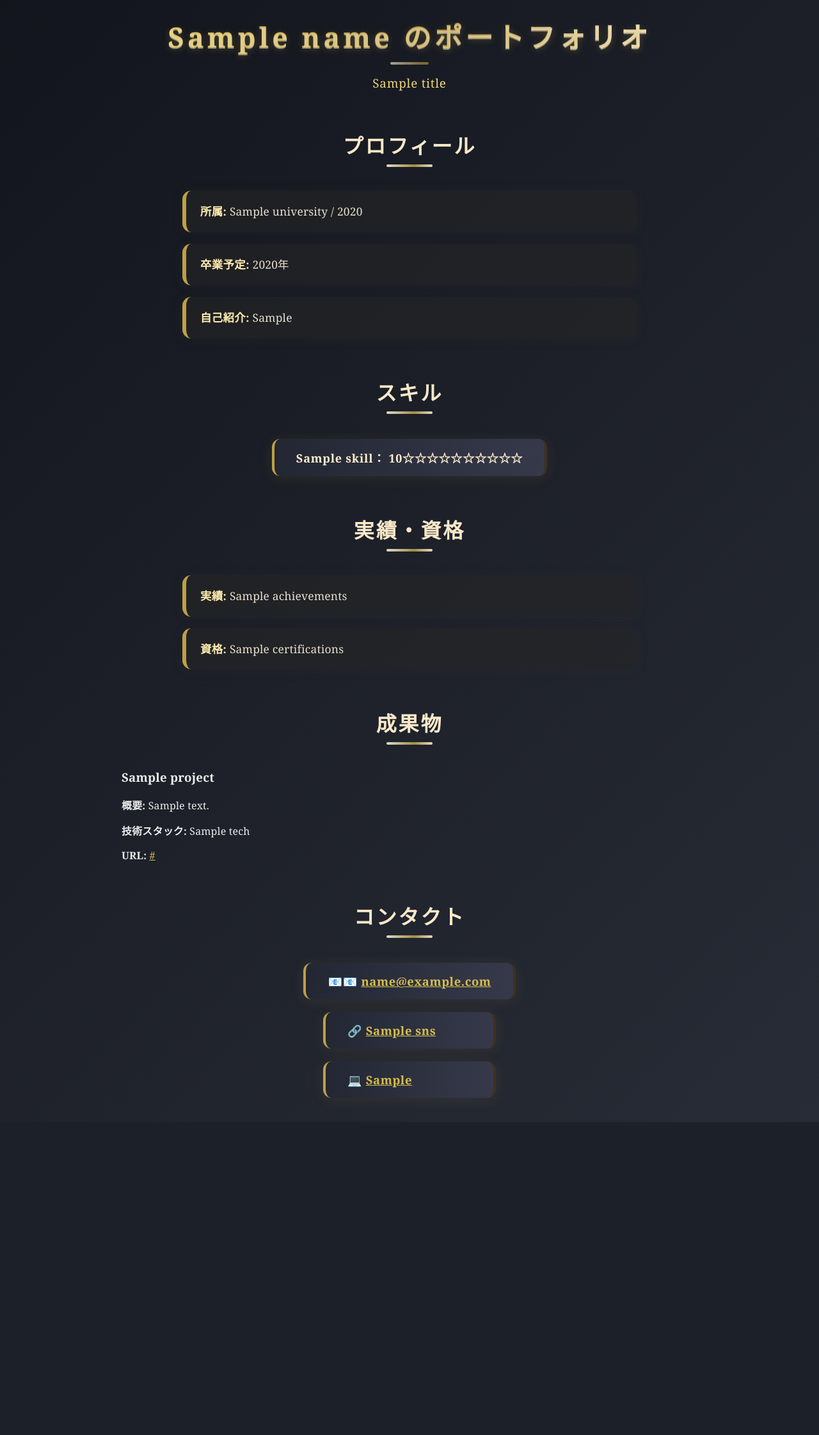
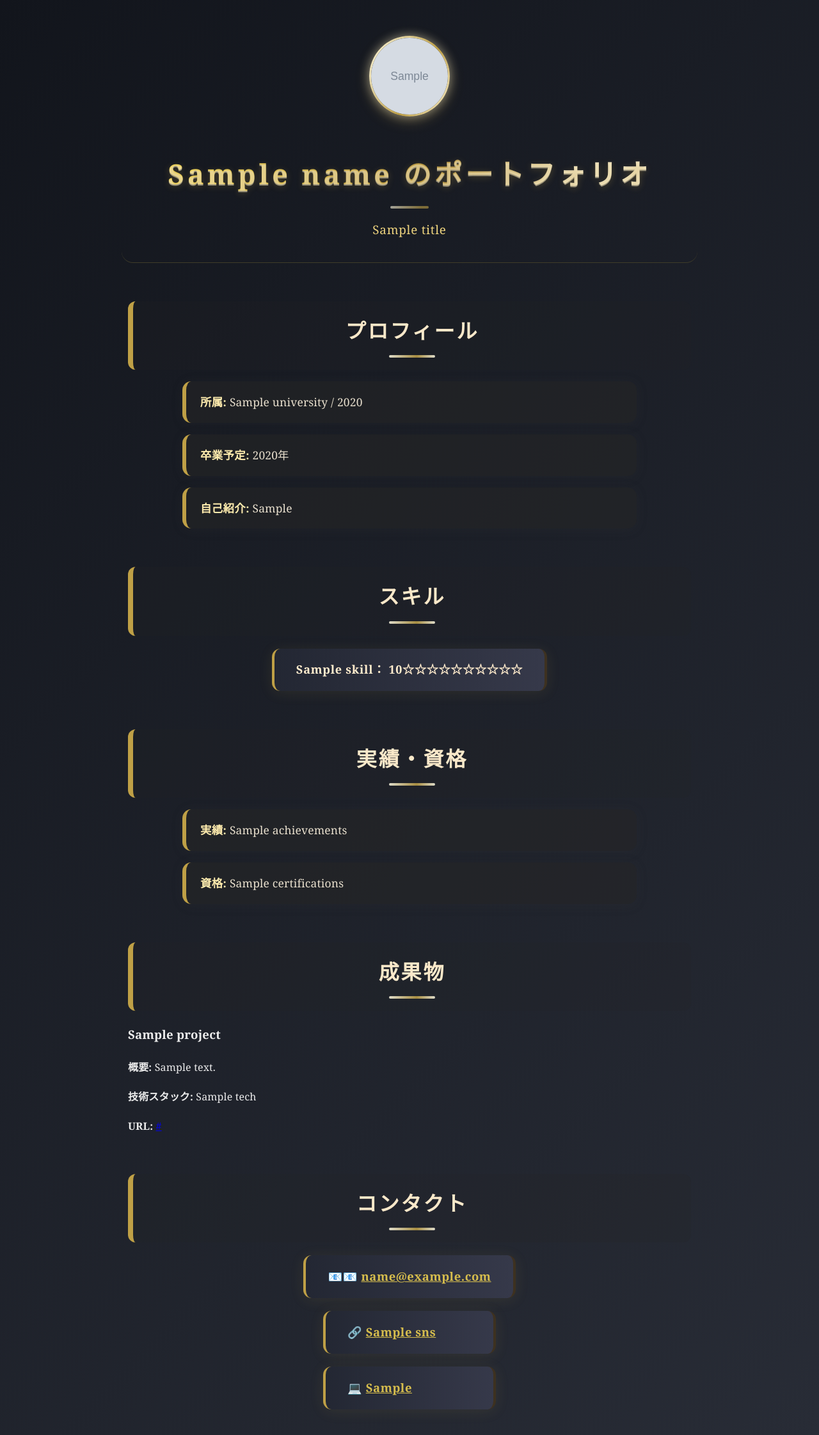
Before and after one commit to furuyashikiiori/portfolio-auto, a FastAPI app: template app/templates/portfolio_koukyuu.html in a window 1280 px wide. Shown: the whole page at 64% size. Before the commit the page ends 1754 px from the top, so only its background shows below. Run offline with FastAPI, Linux system fonts and the light colour scheme; the template is opened without the code that fills it: most values are stand-ins (such as "Sample title", 1, 10 or a date in 2020); grey boxes marked "Sample" are stand-in pictures.

Commit message:
高級を編集

```diff
--- a/app/static/css/koukyuu.css
+++ b/app/static/css/koukyuu.css
@@ -1,28 +1,54 @@
 /* ===== ベーススタイル ===== */
 body {
+    font-family: "Noto Serif JP", "Georgia", serif;
     background: linear-gradient(135deg, #12151c 0%, #282c36 100%);
     color: #ececec;
-    font-family: 'Noto Serif JP', 'Georgia', serif;
     letter-spacing: 0.01em;
+    line-height: 1.88;
     margin: 0;
     padding: 0;
     min-height: 100vh;
 }
 
+/* ===== コンテナ（必要に応じて適用） ===== */
+body>* {
+    max-width: 900px;
+    margin: 2.5rem auto;
+    padding: 2rem 1rem;
+    background: none;
+    border-radius: 18px;
+    box-sizing: border-box;
+}
+
 /* ===== ヘッダー ===== */
 header {
+    text-align: center;
     margin-top: 1.5rem;
     margin-bottom: 1.75rem;
-    text-align: center;
+    padding-bottom: 1rem;
+    border-bottom: 1px solid #3f3c29;
+}
+
+.profile-icon {
+    width: 120px;
+    height: 120px;
+    border-radius: 50%;
+    object-fit: cover;
+    margin-bottom: 1rem;
+    border: 3px solid transparent;
+    background:
+        linear-gradient(#231F14, #433C24) padding-box,
+        linear-gradient(120deg, #fffbe4, #bfa046 60%, #fff6d7) border-box;
+    box-shadow: 0 0 16px #fffbe470, 0 6px 22px #bfa04655;
 }
 
 header h1 {
-    font-size: 2.7em;
+    font-size: 2.7rem;
     margin-top: 1.5rem;
     margin-bottom: 0.625rem;
+    font-weight: 700;
     letter-spacing: 0.12em;
-    font-family: 'Georgia', 'Noto Serif JP', serif;
-    font-weight: 700;
+    font-family: "Georgia", "Noto Serif JP", serif;
     background: linear-gradient(90deg, #ffe564 10%, #bc9c48 55%, #fff6d7 80%);
     -webkit-background-clip: text;
     -webkit-text-fill-color: transparent;
@@ -59,24 +85,26 @@ header em {
 
 /* ===== セクション ===== */
 section {
-    margin: 2.5rem auto 0 auto;
-    max-width: 900px;
+    margin-top: 2.5rem;
     padding: 0 10px;
 }
 
 section h2 {
+    font-size: 2rem;
     color: #f9e8c9;
     text-align: center;
     margin: 3.75rem 0 1.125rem 0;
     letter-spacing: 0.09em;
-    font-size: 2em;
     position: relative;
-    padding-bottom: 0.6em;
-    font-family: 'Georgia', 'Noto Serif JP', serif;
+    padding: 1rem 1.5rem 0.6em 1.5rem;
+    font-family: "Georgia", "Noto Serif JP", serif;
+    border-left: 8px solid #bfa046;
+    background: rgba(38, 38, 38, 0.18);
+    border-radius: 12px;
 }
 
 section h2::after {
-    content: '';
+    content: "";
     display: block;
     margin: 0 auto;
     margin-top: 8px;
@@ -87,7 +115,7 @@ section h2::after {
     opacity: 0.85;
 }
 
-/* ===== セクション内説明文（プロフィールなど） ===== */
+/* ===== セクション内 説明文/段落 ===== */
 section>p {
     max-width: 660px;
     margin: 1.125rem auto 0.75rem auto;
@@ -97,9 +125,8 @@ section>p {
     border-radius: 14px;
     box-shadow: 0 2px 18px rgba(60, 60, 60, 0.16);
     color: #e9e0ce;
-    font-size: 1.09em;
-    line-height: 1.88em;
-    font-family: 'Noto Serif JP', 'Georgia', serif;
+    font-size: 1.09rem;
+    font-family: "Noto Serif JP", "Georgia", serif;
 }
 
 section>p strong {
@@ -110,8 +137,8 @@ section>p strong {
 
 /* ===== リスト ===== */
 ul {
+    padding-left: 0;
     list-style: none;
-    padding: 0;
     max-width: 570px;
     margin: 0 auto 2.375rem auto;
     text-align: center;
@@ -126,7 +153,7 @@ li {
     box-shadow: 0 3px 22px rgba(191, 160, 70, 0.11);
     color: #ffeccd;
     font-weight: 700;
-    font-size: 1.11em;
+    font-size: 1.11rem;
     letter-spacing: 0.04em;
     border-left: 4px solid #bfa046;
     border-right: 4px solid #3d3120;
@@ -145,29 +172,25 @@ li:hover {
     transform: translateY(-2px) scale(1.03);
 }
 
-/* ===== リンク ===== */
-a {
+li a {
+    font-weight: 600;
+    font-size: 1.02em;
+    letter-spacing: 0.03em;
     color: #d6bd4d;
     text-decoration: underline;
     transition: color 0.2s;
     word-break: break-all;
 }
 
-a:hover,
-a:focus {
+li a:hover,
+li a:focus {
     color: #fff6d7;
     text-decoration: none;
     background: #bfa04699;
     border-radius: 6px;
 }
 
-li a {
-    font-weight: 600;
-    font-size: 1.02em;
-    letter-spacing: 0.03em;
-}
-
-/* ===== アイコン付きリスト ===== */
+/* ===== コンタクト用アイコン付きリスト ===== */
 li::before {
     display: none;
 }
@@ -210,7 +233,7 @@ ul li:has(a[href*="instagram.com"])::before {
 
 /* ===== スキルの星装飾 ===== */
 section ul li {
-    font-size: 1.13em;
+    font-size: 1.13rem;
 }
 
 section ul li:has(span.star) {
@@ -231,6 +254,11 @@ section+section {
 
 /* ===== レスポンシブ対応 ===== */
 @media (max-width: 600px) {
+    body>* {
+        margin: 1rem;
+        padding: 1.5rem;
+    }
+
     header h1 {
         font-size: 1.47em;
     }
--- a/app/templates/portfolio_koukyuu.html
+++ b/app/templates/portfolio_koukyuu.html
@@ -1,5 +1,6 @@
 <!DOCTYPE html>
 <html lang="ja">
+
 <head>
   <meta charset="UTF-8" />
   <title>{{ name }} のポートフォリオ</title>
@@ -9,6 +10,9 @@
 <body>
   <!-- ===== ヘッダー ===== -->
   <header>
+    {% if icon_path %}
+    <img src="{{ icon_path }}" alt="{{ name }}のアイコン" class="profile-icon" />
+    {% endif %}
     <h1>{{ name }} のポートフォリオ</h1>
     {% if title %}
     <p><em>{{ title }}</em></p>
@@ -58,9 +62,7 @@
       {% endif %} {% if project.url %}
       <p>
         <strong>URL:</strong>
-          <a href="{{ project.url }}" target="_blank" rel="noopener noreferrer"
-            >{{ project.url }}</a
-          >
+        <a href="{{ project.url }}" target="_blank" rel="noopener noreferrer">{{ project.url }}</a>
       </p>
       {% endif %}
     </div>
@@ -85,11 +87,7 @@
       {% endfor %} {% endif %} {% if contact_github %}
       <li>
         💻
-          <a
-            href="{{ contact_github }}"
-            target="_blank"
-            rel="noopener noreferrer"
-          >
+        <a href="{{ contact_github }}" target="_blank" rel="noopener noreferrer">
           {{ contact_github }}
         </a>
       </li>
@@ -98,4 +96,5 @@
   </section>
   {% endif %}
 </body>
+
 </html>
```
Lines whose indentation alone changed are shown as unchanged.
